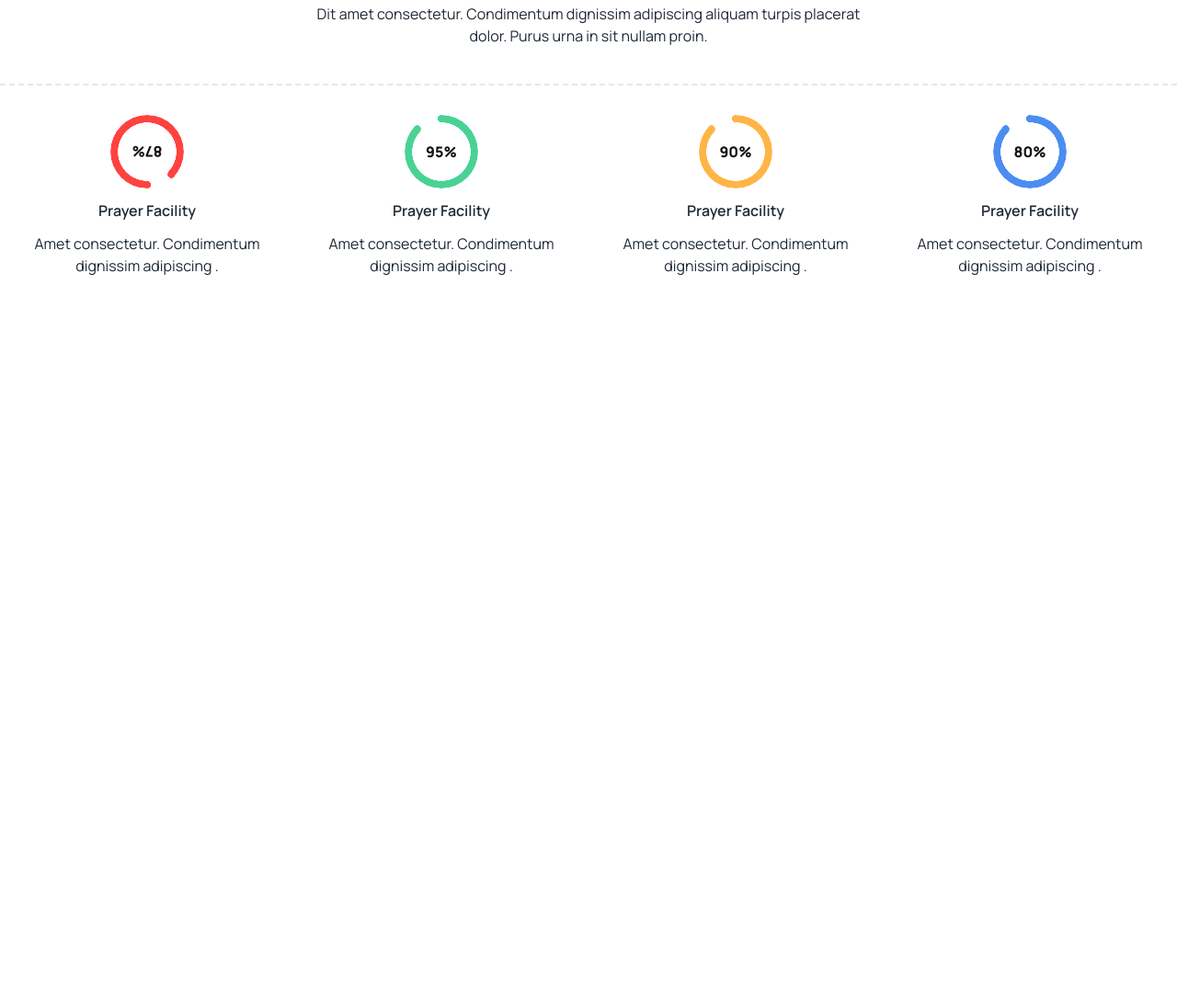
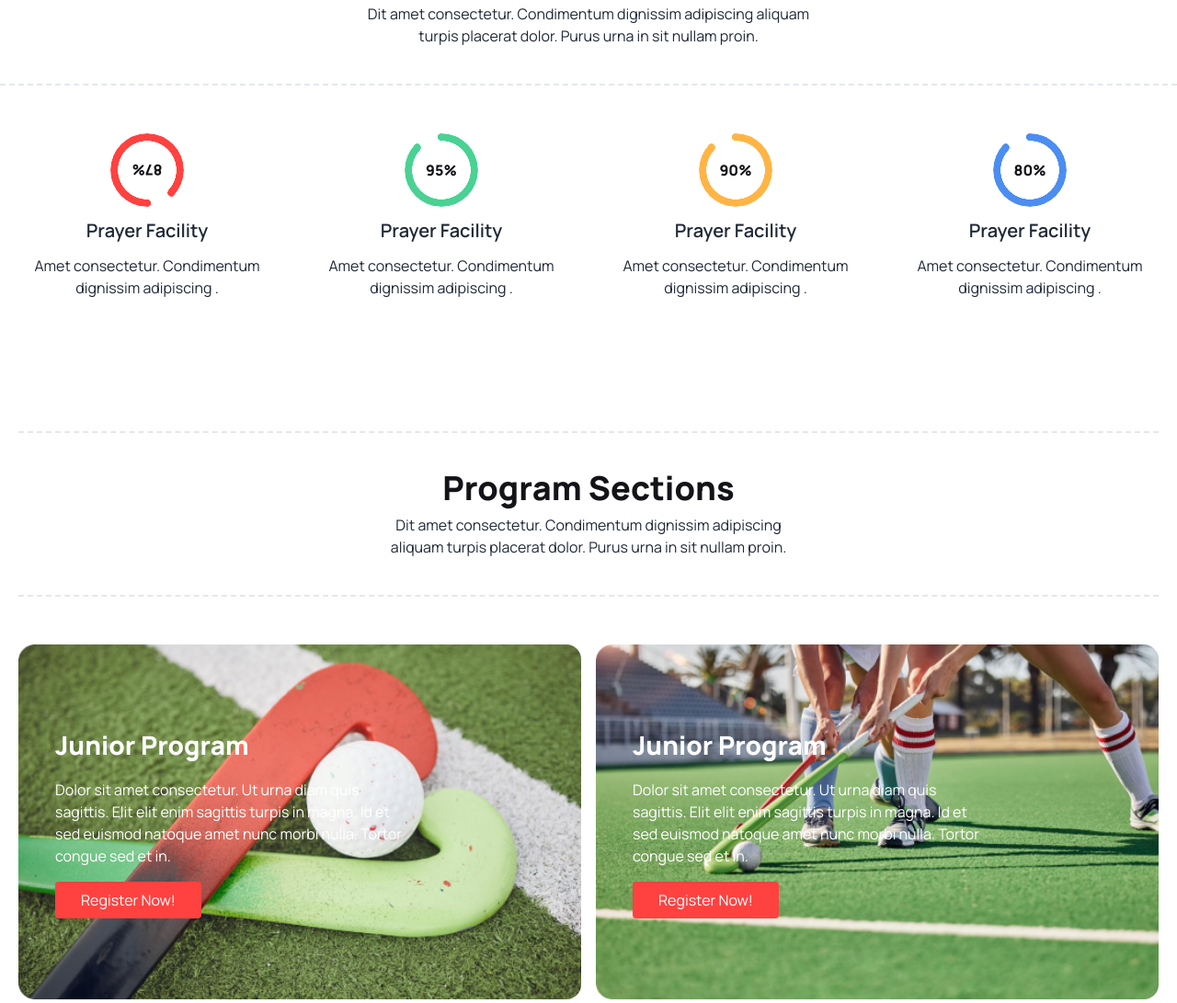
Before and after one commit to Sabbir881/hero-sabbir-assignment-3, a plain HTML site: page index.html in a window 1280 px wide. Shown: the part 867-1958 px from the top of the page at 92% size. Before the commit the page ends 1168 px from the top, so only its background shows below. Drawn offline with nearby package versions, Linux system fonts and the light colour scheme.

Commit message:
program section added

```diff
--- a/index.html
+++ b/index.html
@@ -91,36 +91,38 @@
 
     <main>
 
+        <!-- readieal progress ber start -->
+
         <section class="lg:mt-10 mt-5">
-            <div class="lg:container lg:mx-auto space-y-5" >
+            <div class="lg:container lg:mx-auto space-y-5 mb-8" >
 
-                <div class="text-center mb-4 lg:mb-8  border-y-2 border-dashed lg:py-10 py-5 ">
+                <div class="text-center mb-4 lg:mb-8  border-y-2 border-dashed lg:py-10 px-5 py-4 ">
                     <h1 class="lg:text-4xl text-[#131318] font-extrabold mb-2 text-[22px]">Professional Hockeys Club</h1>
-                    <p class="lg:w-1/2  lg:mx-auto">Dit amet consectetur. Condimentum dignissim adipiscing aliquam turpis placerat <br> dolor. Purus urna in sit nullam proin. </p>
+                    <p class="lg:w-[40%]  mx-auto  lg:mx-auto">Dit amet consectetur. Condimentum dignissim adipiscing aliquam turpis placerat dolor. Purus urna in sit nullam proin. </p>
                 </div>
 
                 <div class="grid grid-cols-1 lg:grid-cols-4 text-center">
-                    <div class=" lg:space-y-3">
+                    <div class=" lg:space-y-3 space-y-3 mt-5">
                         <div class="radial-progress text-[#ff4240] rotate-180" style="--value:87;" role="progressbar"><span class=" font-extrabold text-[#131318] rotate-40">87%</span></div>
-                        <h4 class="font-semibold">Prayer Facility</h4>
-                        <p class=" lg:w-64 w-4/5 mx-auto lg:m-auto text-base">Amet consectetur. Condimentum dignissim adipiscing .</p>
+                        <h4 class="font-semibold text-xl">Prayer Facility</h4>
+                        <p class=" lg:w-64 w-[70%] mx-auto lg:m-auto text-base">Amet consectetur. Condimentum dignissim adipiscing .</p>
                     </div>
 
-                    <div class=" lg:space-y-3">
+                    <div class=" lg:space-y-3 space-y-3 mt-5 ">
                         <div class="radial-progress text-[#49D293] " style="--value:87;" role="progressbar"><span class=" font-extrabold text-[#131318]">95%</span></div>
-                        <h4 class="font-semibold">Prayer Facility</h4>
+                        <h4 class="font-semibold text-xl">Prayer Facility</h4>
                         <p class="w-4/5 mx-auto lg:w-64 lg:m-auto text-base">Amet consectetur. Condimentum dignissim adipiscing .</p>
                     </div>
 
-                    <div class=" lg:space-y-3">
+                    <div class=" lg:space-y-3 space-y-3  mt-5">
                         <div class="radial-progress text-[#FFB546] " style="--value:87;" role="progressbar"><span class=" font-extrabold text-[#131318]">90%</span></div>
-                        <h4 class="font-semibold">Prayer Facility</h4>
+                        <h4 class="font-semibold text-xl">Prayer Facility</h4>
                         <p class="w-4/5 mx-auto lg:w-64 lg:m-auto text-base">Amet consectetur. Condimentum dignissim adipiscing .</p>
                     </div>
 
-                    <div class=" lg:space-y-3">
+                    <div class=" lg:space-y-3 space-y-3  mt-5">
                         <div class="radial-progress text-[#4C8DF1] " style="--value:87;" role="progressbar"><span class=" font-extrabold text-[#131318]">80%</span></div>
-                        <h4 class="font-semibold">Prayer Facility</h4>
+                        <h4 class="font-semibold text-xl">Prayer Facility</h4>
                         <p class="w-4/5 mx-auto lg:w-64 lg:m-auto text-base">Amet consectetur. Condimentum dignissim adipiscing .</p>
                     </div>
 
@@ -137,6 +139,54 @@
             </div>
         </section>
 
+        <!-- Program section -->
+        <section class=" lg:mt-20 container mx-auto lg:py-16">
+            <div class="px-5">
+
+                <div class="text-center mb-4 lg:mb-8  border-y-2 border-dashed lg:py-10 px-5 py-4 ">
+                    <h1 class="lg:text-4xl text-[#131318] font-extrabold mb-2 text-[22px]">Program Sections</h1>
+                    <p class="lg:w-[40%]  lg:mx-auto">Dit amet consectetur. Condimentum dignissim adipiscing aliquam turpis placerat dolor. Purus urna in sit nullam proin. </p>
+                </div>
+
+
+                <div class="lg:grid lg:grid-cols-2 lg:gap-4 text-[#FFF]   ">
+
+                    <div class="bg-[url('./images/2.png')] bg-no-repeat  bg-top-center bg-cover py-12 rounded-2xl mt-5 ">
+                       <div class="p-10 lg:w-[75%] space-y-4">
+                        <h1 class="text-[28px] font-extrabold">Junior Program</h1>
+                        <p class="text-base">Dolor sit amet consectetur. Ut urna diam quis sagittis. Elit elit
+                            enim sagittis turpis in magna. Id et sed euismod natoque amet nunc morbi nulla. Tortor congue sed et in.</p>
+                            <button class="bg-[#FF4240] px-7 py-2 rounded">Register Now!</button>
+                       </div>
+                    </div>
+
+                    <div class="bg-[url('./images/3.png')] bg-no-repeat bg-top-center bg-cover py-12 rounded-2xl mt-5 ">
+                        <div class="p-10 lg:w-[75%] space-y-4">
+                            <h1 class="text-[28px] font-extrabold">Junior Program</h1>
+                            <p class="text-base">Dolor sit amet consectetur. Ut urna diam quis sagittis. Elit elit
+                                enim sagittis turpis in magna. Id et sed euismod natoque amet nunc morbi nulla. Tortor congue sed et in.</p>
+                                <button class="bg-[#FF4240] px-7 py-2 rounded">Register Now!</button>
+                           </div>
+                    </div>
+
+                    <div class="bg-[url('./images/4.png')] bg-[rgba(19, 19, 24, 0.50)] bg-top-center  bg-cover lg:col-span-2   py-[150px] rounded-2xl mt-5  ">
+                        <div class="px-5 lg:w-[45%] space-y-4 items-end">
+                            <h1 class="text-[28px] font-extrabold">Junior Program</h1>
+                            <p class="text-base">Dolor sit amet consectetur. Ut urna diam quis sagittis. Elit elit
+                                enim sagittis turpis in magna. Id et sed euismod natoque amet nunc morbi nulla. Tortor congue sed et in.</p>
+                                <button class="bg-[#FF4240] px-7 py-2 rounded">Register Now!</button>
+                           </div>
+                    </div>
+
+                </div>
+
+
+
+
+            </div>
+        </section>
+
+
 
     </main>
 
--- a/style.css
+++ b/style.css
@@ -1,3 +1,7 @@
 body{
     font-family:Manrope;
 }
+
+img{
+    max-width: 100%;
+}
```
